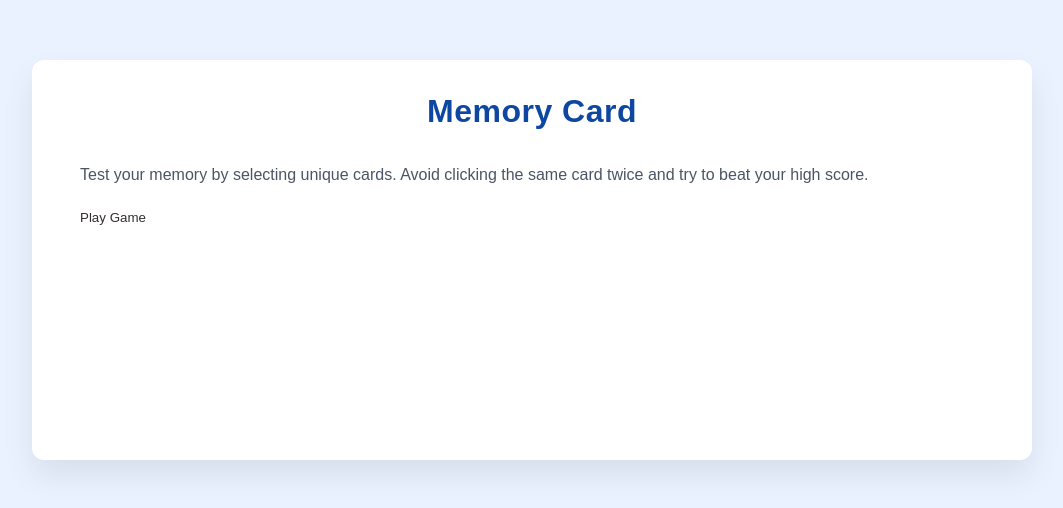
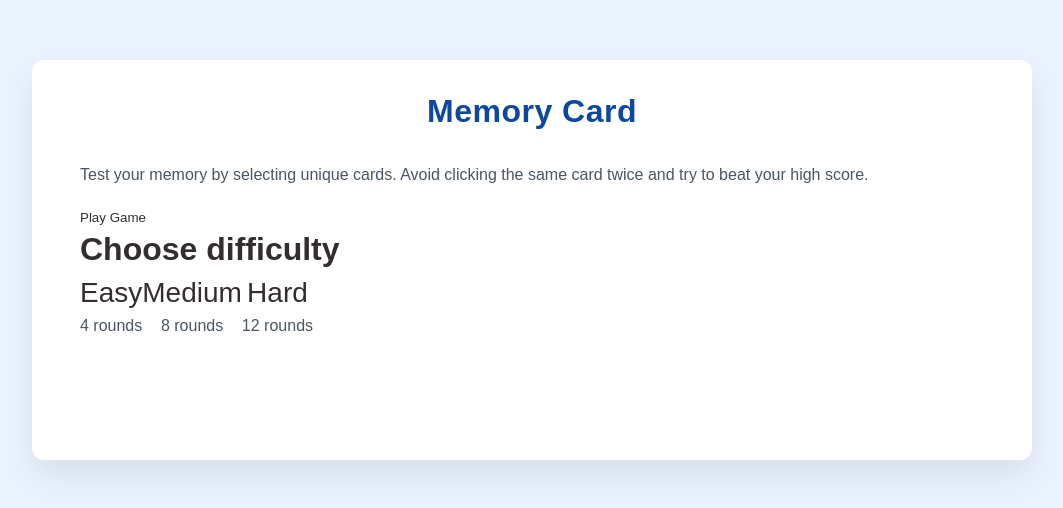
Before and after one commit to catalinbroinas/memory-card, a React (Vite) app: page / in a window 1280 px wide. Shown: the part 140-648 px from the top of the page, without its empty margins (108-1171 px from the left). Built offline with nearby package versions, Linux system fonts and the light colour scheme.

Commit message:
feat(GameDifficulty): add component structure

```diff
--- /dev/null
+++ b/src/react/components/features/Game/StartScreen/GameDifficulty.jsx
@@ -0,0 +1,29 @@
+
+function GameDifficulty() {
+  return (
+    <div className="game-difficulty">
+      <h2 className="game-difficulty__title">
+        Choose difficulty
+      </h2>
+
+      <div className="game-difficulty__list">
+        <button className="game-difficulty__card">
+          <h3 className="game-difficulty__card-title">Easy</h3>
+          <p className="game-difficulty__card-desc">4 rounds</p>
+        </button>
+
+        <button className="game-difficulty__card">
+          <h3 className="game-difficulty__card-title">Medium</h3>
+          <p className="game-difficulty__card-desc">8 rounds</p>
+        </button>
+
+        <button className="game-difficulty__card">
+          <h3 className="game-difficulty__card-title">Hard</h3>
+          <p className="game-difficulty__card-desc">12 rounds</p>
+        </button>
+      </div>
+    </div>
+  );
+}
+
+export default GameDifficulty;
--- a/src/react/components/features/Game/StartScreen/StartScreen.jsx
+++ b/src/react/components/features/Game/StartScreen/StartScreen.jsx
@@ -1,9 +1,11 @@
 import GameInfo from "./GameInfo";
+import GameDifficulty from "./GameDifficulty";
 
 function StartScreen() {
   return (
     <section className="start-screen">
       <GameInfo />
+      <GameDifficulty />
     </section>
   );
 }
```
